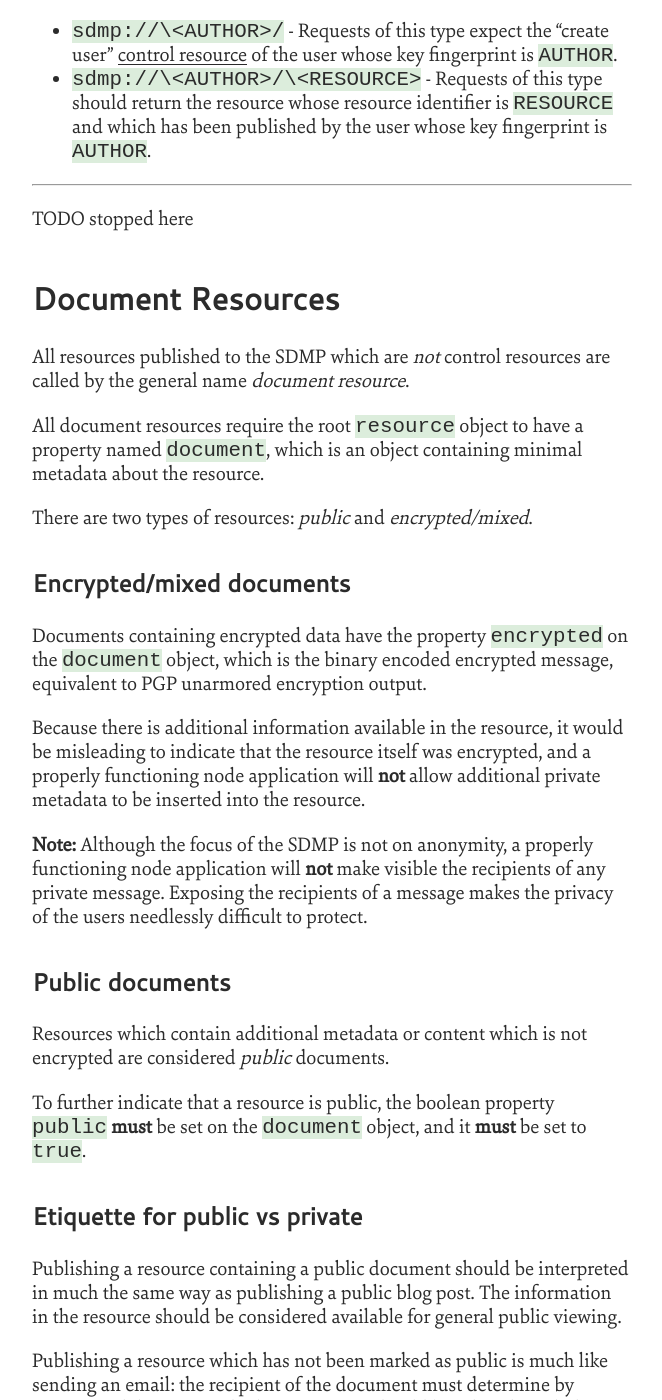
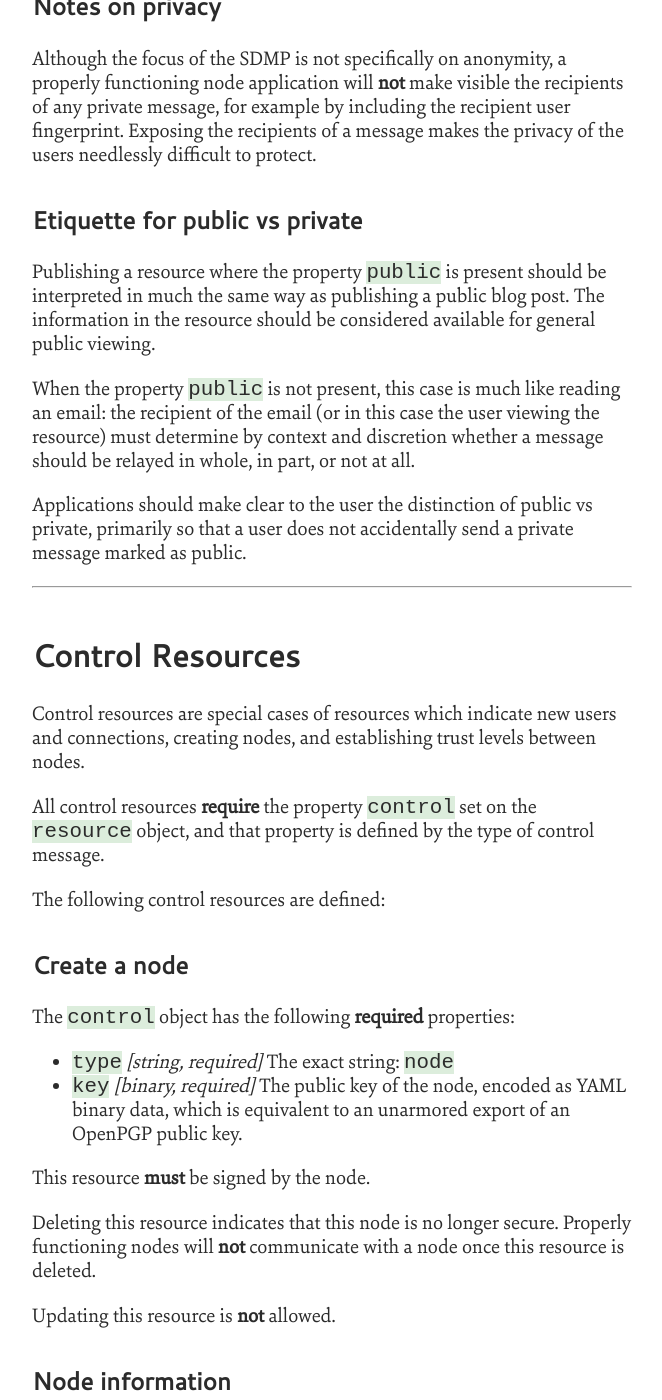
Before and after one commit to sdmp/sdmp.github.io, a Jekyll site: the page built from index.md, in a window 1280 px wide and 1400 px high, scrolled down 11913 px. Shown: the whole window, without its empty margins (308-970 px from the left). Built offline with Jekyll 4.4.1, drawn with Linux system fonts in a browser that asks for light colours; some of the changed text lies outside the part shown.

Commit message:
Piles and piles of rewriting and simplifying. Much better now.

```diff
--- a/index.md
+++ b/index.md
@@ -1,29 +1,11 @@
 ---
 layout: index
-version: 0.7
+version: 0.9
 ---
 
 
 A protocol for distributing cryptographically secure messages across an encrypted
 peer-to-peer network.
-
----
-
-# Table of Contents
-
-* [Purpose](#purpose) - Purpose and goal of the protocol
-* [Related](#related) - Existing implementations, software using the protocol, and other related resources
-* [License](#license) - Software license is basically public domain
-* [Release Cycle](#release-cycle) - The SDMP uses the semver approach
-* [Overview](#overview) - General overview and terminology
-* [Message Format](#message-format) - Format of messages passed around the network
-* [Cryptography](#cryptography) - The foundation of the SDMP is strong cryptography
-* [Network](#network) - Establishing a network connection between peers
-* [Request/Response](#requestresponse) - Making and responding to network requests
-* [Resources](#resources) - Resources available within the SDMP
-* [Document Resources](#document-resources) - Public or encrypted resources, typically with human-readable content
-* [Control Resources](#control-resources) - Creating users and nodes, establishing trust levels and connections
-* [Publish/Synchronize](#publishsynchronize) - Publishing and synchronizing messages between peers
 
 ---
 
@@ -49,6 +31,21 @@
 
 All code, documentation, and assets available under the entire [SDMP repo](sdmprepo) (including
 this document) are published and released under the [Very Open License](vol).
+
+---
+
+# Table of Contents
+
+* [Release Cycle](#release-cycle) - The SDMP uses the semver approach
+* [Overview](#overview) - General overview and terminology
+* [Message Format](#message-format) - Format of messages passed around the network
+* [Cryptography](#cryptography) - The foundation of the SDMP is strong cryptography
+* [Network](#network) - Establishing a network connection between peers
+* [Request/Response](#requestresponse) - Making and responding to network requests
+* [Resources](#resources) - Resources available within the SDMP
+* [Document Resources](#document-resources) - Public or encrypted resources, typically with human-readable content
+* [Control Resources](#control-resources) - Creating users and nodes, establishing trust levels and connections
+* [Publish/Synchronize](#publishsynchronize) - Publishing and synchronizing messages between peers
 
 ---
 
@@ -355,19 +352,10 @@
 
 ## Resources
 
-Resources [published/synchronized](#publishsynchronize) between nodes **must** be [SYML][syml] streams
-conforming to the [YAML message](#message-format) restrictions. There are two types of resources
-published within the SDMP:
-
-* [Document Resources](#document-resources) are the general message type, and may contain
-	public data, or data that is visible only to the intended recipient.
-* [Control Resources](#control-resources) are specific resource types, and contain information
-	establishing node and user identities, and authorizing relationships between the two.
-
-### Shared properties
-
-All resources have `resource` as a reserved property at the root of the YAML message. This property
-has the following reserved values:
+Resources [published/synchronized](#publishsynchronize) between nodes are [SYML][syml] streams
+conforming to the [YAML message](#message-format) restrictions. Additionally, all resources
+have at the root of the YAML message the property named `resource`,  with the following
+reserved values:
 
 * `user` *[string, required]* The key fingerprint of the user creating the resource.
 * `action` *[string, required]* Describes an action to take regarding a resource. **Must** be one
@@ -375,11 +363,16 @@
 * `versions` *[string collection, optionally required]* This property is **required** when
 	the `action` property is `update` or `delete`, and is a YAML collection of resource
 	identifiers of previous versions of the resource.
+* `encrypted` *[binary, optional]* Available to any resource. If the resource contains an encrypted
+	message, the encrypted data would be in this property. This data is equivalent to an unarmored
+	PGP encryption,	encoded as YAML binary.
+* `public` *[string, optional]* Public markdown text, e.g. like a blog post. If this property is
+	present and not `false`, it indicates that this resource should be considered fully public, e.g.
+	like a public facing website page. If this property is not present, it should be interpreted
+	as equivalent to being false.
 * `control` *[object, optional]* Describes the addition and updating of users and nodes,
 	the relationships between users, and the trust level between user and node. This property
 	is **required** for all [control resources](#control-resources).
-* `document` *[object, optional]* This property is **required** for all non-control resources,
-	and is an object containing properties defined in the [document specifications](#document-resources).
 
 ### Resource identifier
 
@@ -403,82 +396,45 @@
 	resource identifier is `RESOURCE` and which has been published by the user
 	whose key fingerprint is `AUTHOR`.
 
----
+### Notes on privacy
 
-
-TODO stopped here
-
-
-
-
-
-## Document Resources
-
-All resources published to the SDMP which are *not* control resources are called by
-the general name *document resource*.
-
-All document resources require the root `resource` object to have a property
-named `document`, which is an object containing minimal metadata about the resource.
-
-There are two types of resources: *public* and *encrypted/mixed*.
-
-### Encrypted/mixed documents
-
-Documents containing encrypted data have the property `encrypted` on the `document`
-object, which is the binary encoded encrypted message, equivalent to PGP unarmored
-encryption output.
-
-Because there is additional information available in the resource, it would be
-misleading to indicate that the resource itself was encrypted, and a properly
-functioning node application will **not** allow additional private metadata to
-be inserted into the resource.
-
-**Note:** Although the focus of the SDMP is not on anonymity, a properly functioning
-node application will **not** make visible the recipients of any private message.
-Exposing the recipients of a message makes the privacy of the users needlessly
-difficult to protect.
-
-### Public documents
-
-Resources which contain additional metadata or content which is not encrypted are
-considered *public* documents.
-
-To further indicate that a resource is public, the boolean property `public` **must**
-be set on the `document` object, and it **must** be set to `true`.
+Although the focus of the SDMP is not specifically on anonymity, a properly functioning
+node application will **not** make visible the recipients of any private message,  for
+example by including the recipient user fingerprint. Exposing the recipients of a message
+makes the privacy of the users needlessly difficult to protect.
 
 ### Etiquette for public vs private
 
-Publishing a resource containing a public document should be interpreted in much
-the same way as publishing a public blog post. The information in the resource
-should be considered available for general public viewing.
+Publishing a resource where the property `public` is present should be interpreted in much
+the same way as publishing a public blog post. The information in the resource should be
+considered available for general public viewing.
 
-Publishing a resource which has not been marked as public is much like sending
-an email: the recipient of the document must determine by context and discretion
+When the property `public` is not present, this case is much like reading an email: the recipient
+of the email (or in this case the user viewing the resource) must determine by context and discretion
 whether a message should be relayed in whole, in part, or not at all.
 
-Applications should make the distinction of public vs private clear to the
-user, primarily so that a user does not accidentally send a private message
-marked as public.
+Applications should make clear to the user the distinction of public vs private, primarily so
+that a user does not accidentally send a private message marked as public.
 
 ---
 
 ## Control Resources
 
-Creating users and connections, creating nodes, and establishing trust levels between
-nodes is done by publishing a "control" resource.
+Control resources are special cases of resources which indicate new users and connections,
+creating nodes, and establishing trust levels between nodes.
 
-All control resources require the root `resource` object to have a property
-named `control`, which is an object defining the type of control.
+All control resources **require** the property `control` set on the `resource` object, and
+that property is defined by the type of control message.
 
-The following control types are defined:
+The following control resources are defined:
 
 ### Create a node
 
 The `control` object has the following **required** properties:
 
-* `type` : The exact string: `node`
-* `key` : The binary encoded public key of the node, which is equivalent to
-	an unarmored export of an OpenPGP public key.
+* `type` *[string, required]* The exact string: `node`
+* `key` *[binary, required]* The public key of the node, encoded as YAML binary data, which
+	is equivalent to an unarmored export of an OpenPGP public key.
 
 This resource **must** be signed by the node.
 
@@ -491,9 +447,9 @@
 
 The `control` object has the following **required** properties:
 
-* `type` : The exact string: `node-info`
-* `network` : A YAML string collection of the network addresses for the node.
-* `name` : A human-friendly name for the node.
+* `type` *[string, required]* The exact string: `node-info`
+* `network` *[list of strings, required]* A list of the network addresses for the node.
+* `name` *[string, required]* A human-friendly name for the node.
 
 This resource **must** be signed by the node.
 
@@ -511,10 +467,10 @@
 
 The `control` object has the following **required** properties:
 
-* `type` : The exact string: `node-permission`
-* `node` : The key fingerprint of the public key of the node.
-* `user` : The key fingerprint of the public key of the user.
-* `authority` : Currently only `host` and `publisher` are supported.
+* `type` *[string, required]* The exact string: `node-permission`
+* `node` *[string, required]* The key fingerprint of the public key of the node.
+* `user` *[string, required]* The key fingerprint of the public key of the user.
+* `authority` *[string, required]* Currently only `host` and `publisher` are supported.
 	- A node given `host` permissions by a user is authorized to
 		synchronize resources for a user.
 	- A node given `publisher` permissions by a user is authorized to
@@ -530,9 +486,9 @@
 
 The `control` object has the following **required** properties:
 
-* `type` : The exact string: `user`
-* `key` : The binary encoded public key of the user, which is equivalent to
-	an unarmored export of an OpenPGP public key.
+* `type` *[string, required]* The exact string: `user`
+* `key` *[binary, required]* The public key of the user, encoded to YAML binary, which is
+	equivalent to an unarmored export of an OpenPGP public key.
 
 This resource **must** be signed by the created user.
 
@@ -543,26 +499,27 @@
 
 The `control` object has the following **required** properties:
 
-* `type` : The exact string: `user-info`
-* `info` : Any publicly visible information about the user. **Requires**
+* `type` *[string, required]* The exact string: `user-info`
+* `info` *[object, required]* Any publicly visible information about the user. **Requires**
 	at least the following fields:
-	- `name` : The publicly visible name of the user.
-	- `about` : A brief description of the user.
+	- `name` *[string, required]* The publicly visible name of the user.
+	- `about` *[string, required]* A brief description of the user.
 
 This resource **must** be signed by the user **or** by any node
 authorized by the user as a `publisher`.
 
 ### Create connection
 
-This resource is an indication of the users desire to subscribe to updates from
-the connection, and the users willingness to publish updates to that connection.
-See the [publication specifications](#publishsynchronize) for additional details.
+When published by a user, this resource indicates that users desire to subscribe to updates
+from the connection, and the users willingness to publish updates to that connection.
+(See the [publication specifications](#publishsynchronize) for additional details.)
 
 The `control` object has the following **required** properties:
 
-* `type` : The exact string: `connection`
-* `user` : The key fingerprint of the user being connected.
-* `connection`: A YAML string collection containing at least one of the following strings:
+* `type` *[string, required]* The exact string: `connection`
+* `user` *[string, required]* The key fingerprint of the user being connected.
+* `connection` *[list of strings, required]* A YAML string collection containing at
+	least one of the following strings:
 	- `publish` : Indicates that messages from the user publishing the resource **may**
 		be synchronized to the connection.
 	- `subscribe` : Indicates that messages published by the connection **may** be
```
Also changed, not shown: other parts of index.md (+4 -4 lines).
